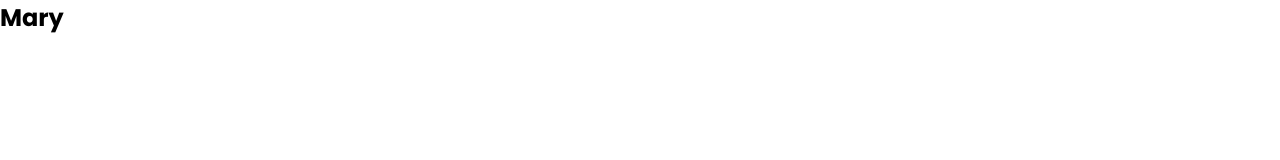
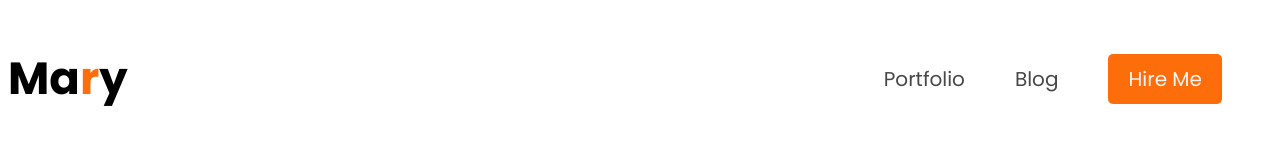
Before and after one commit to mufassir-mahmud/portfolio-website, a plain HTML site: page index.html in a window 1280 px wide. Drawn offline with Linux system fonts and the light colour scheme.

Commit message:
added nav

```diff
--- a/index.html
+++ b/index.html
@@ -14,7 +14,12 @@
 <body>
     <header>
         <nav>
-            <h2>Ma<span>r</span>y</h2>
+            <h2 class="nav-title">Ma<span>r</span>y</h2>
+            <ul>
+                <li><a href="">Portfolio</a></li>
+                <li><a href="">Blog</a></li>
+                <li><button class="btn-primary">Hire Me</button></li>
+            </ul>
         </nav>
     </header>
     <main>
--- a/style.css
+++ b/style.css
@@ -1,5 +1,40 @@
 *{
-    margin: 0;
-    padding: 0;
+
     font-family: 'Poppins', sans-serif;
 }
+
+nav{
+    display: flex;
+    justify-content: space-between;
+    align-items: center;
+}
+.nav-title{
+    font-size: 45px;
+    font-style: normal;
+    font-weight: 800;
+}
+.nav-title span{
+    color: #FD6E0A;
+}
+nav ul{
+    display: flex;
+    align-items: center;
+}
+nav ul li{
+    list-style-type: none;
+    margin-right: 50px;
+}
+nav ul li a{
+    text-decoration: none;
+    color: #474747;
+    font-size: 20px;
+    font-weight: 400;
+}
+.btn-primary{
+    padding: 10px 20px;
+    background-color: #FD6E0A;
+    border-radius: 5px;
+    border: 0;
+    color: whitesmoke;
+    font-size: 20px;
+}
```
